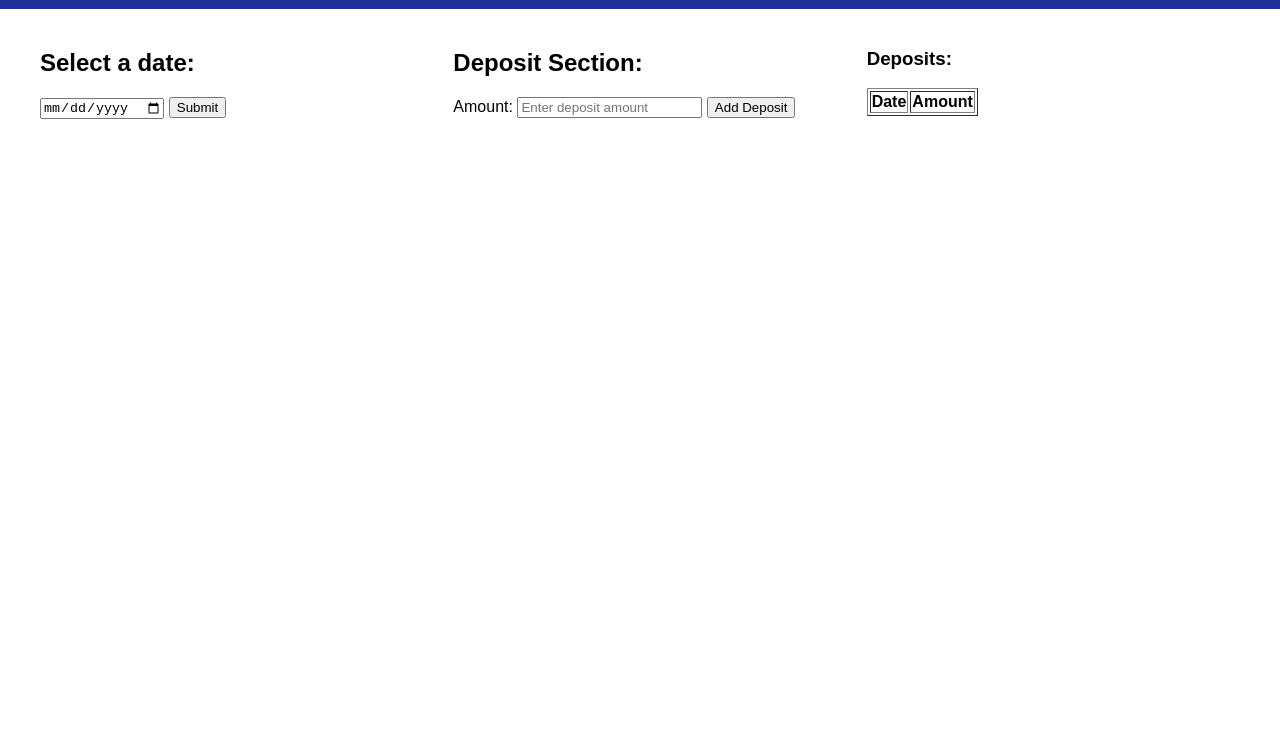
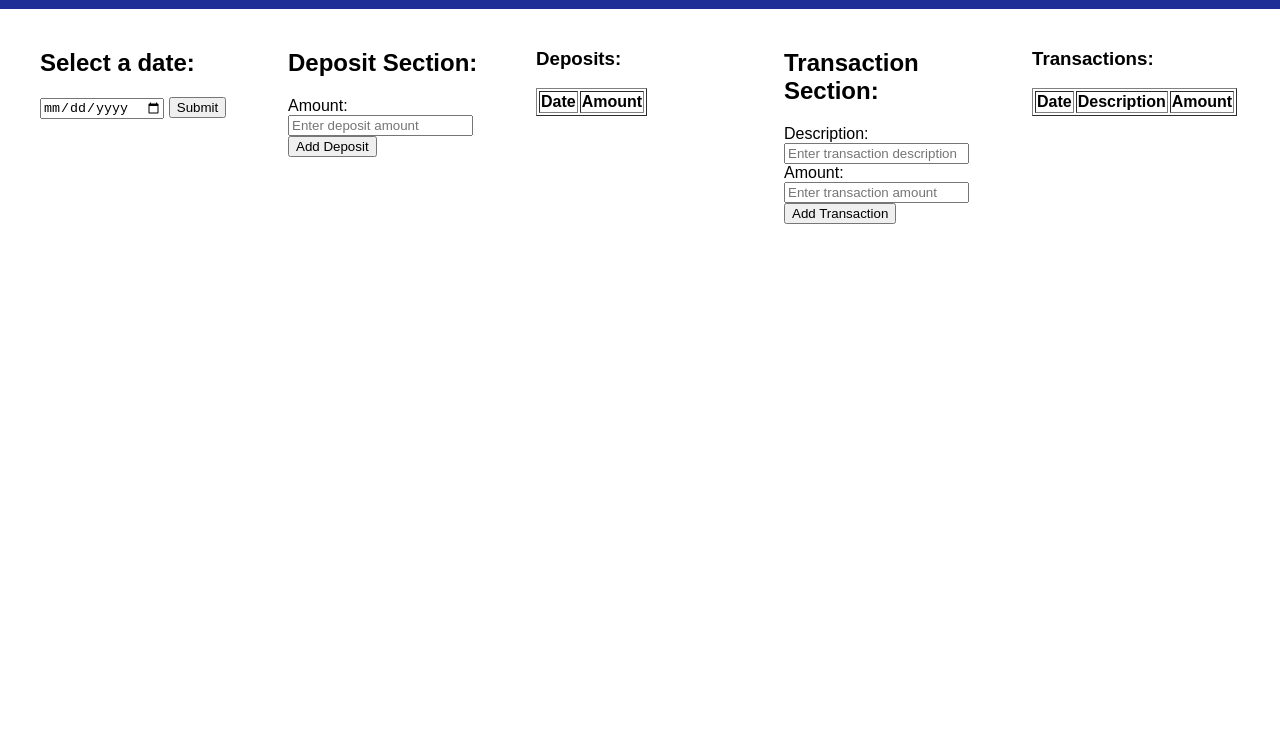
Before and after one commit to caleb-yonas/Stability, a plain HTML site: page deposits_and_transactions.html in a window 1280 px wide. Shown: the part 59-800 px from the top of the page. Drawn offline with Linux system fonts and the light colour scheme.

Commit message:
Update deposits_and_transactions.html

```diff
--- a/deposits_and_transactions.html
+++ b/deposits_and_transactions.html
@@ -16,6 +16,7 @@
     <!-- Tab links -->
     <div class="tab">
         <!-- Tab buttons (now anchor tags) to navigate between pages -->
+        <img src="stability.jpg" alt="Stability Logo" id="topRightImage">
         <a href="overview.html" class="tablinks">Overview</a>
         <a href="deposits_and_transactions.html" class="tablinks active">Deposits and Transactions</a>
         <a href="budgeting.html" class="tablinks">Budgeting</a>
@@ -61,6 +62,38 @@
                 </tbody>
             </table>
         </div>
+
+        <!-- Transaction input section -->
+        <div class="section">
+            <h2>Transaction Section:</h2>
+            <!-- Label and input for transaction description -->
+            <label for="transactionDescription">Description:</label>
+            <input type="text" id="transactionDescription" placeholder="Enter transaction description">
+            <!-- Label and input for transaction amount -->
+            <label for="transactionAmount">Amount:</label>
+            <input type="text" id="transactionAmount" placeholder="Enter transaction amount">
+            <!-- Button to trigger transaction storage -->
+            <button onclick="storeTransaction()">Add Transaction</button>
+        </div>
+
+        <!-- Display transactions section -->
+        <div class="section">
+            <h3>Transactions:</h3>
+            <!-- Table to display transactions -->
+            <table border="1" id="transactionTable">
+                <thead>
+                    <tr>
+                        <!-- Table headers for date, description, and amount columns -->
+                        <th>Date</th>
+                        <th>Description</th>
+                        <th>Amount</th>
+                    </tr>
+                </thead>
+                <!-- Table body to populate with stored transactions -->
+                <tbody>
+                </tbody>
+            </table>
+        </div>
     </div>
 
     <!-- Link to the external JavaScript file -->
```
